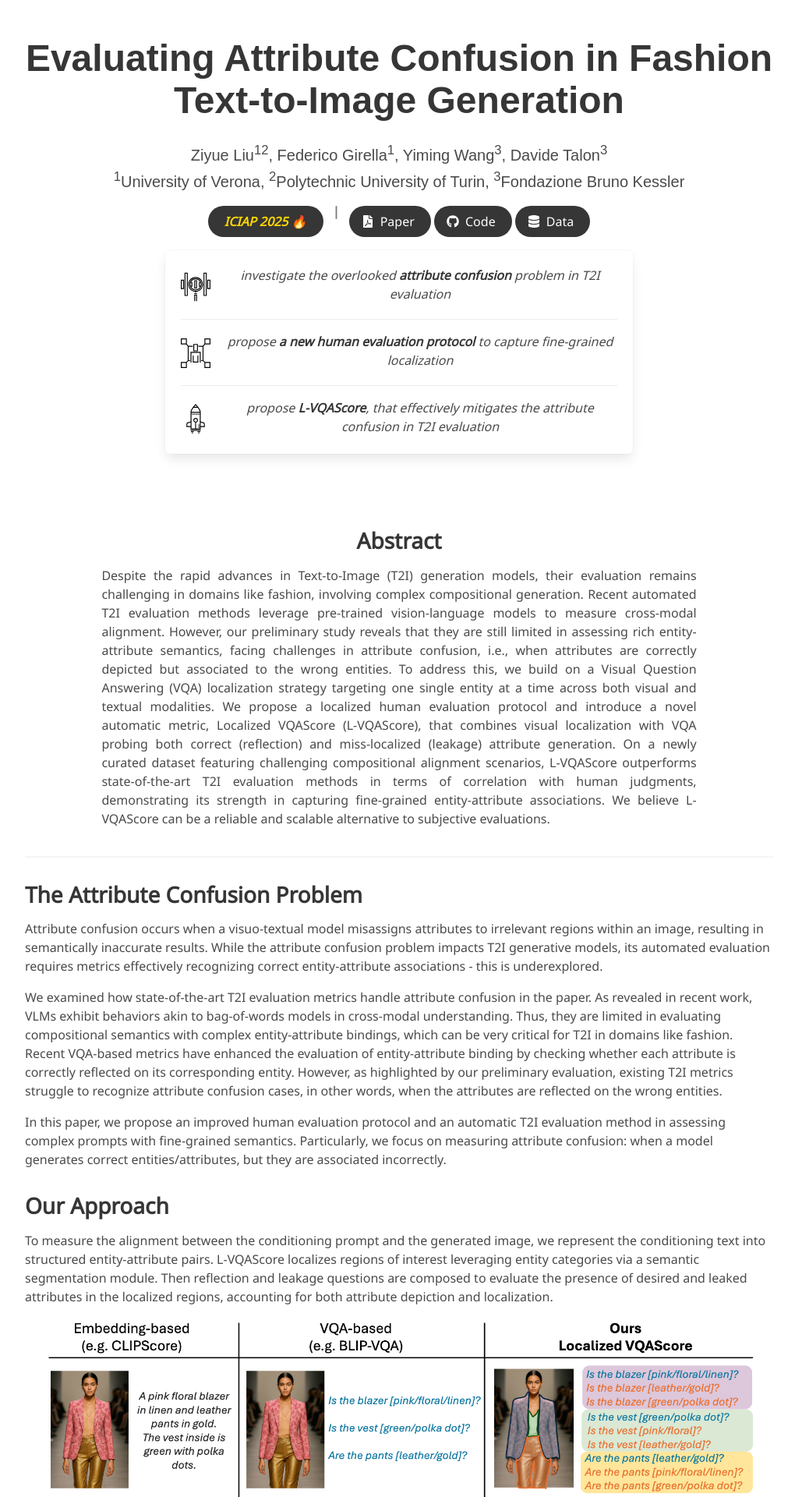
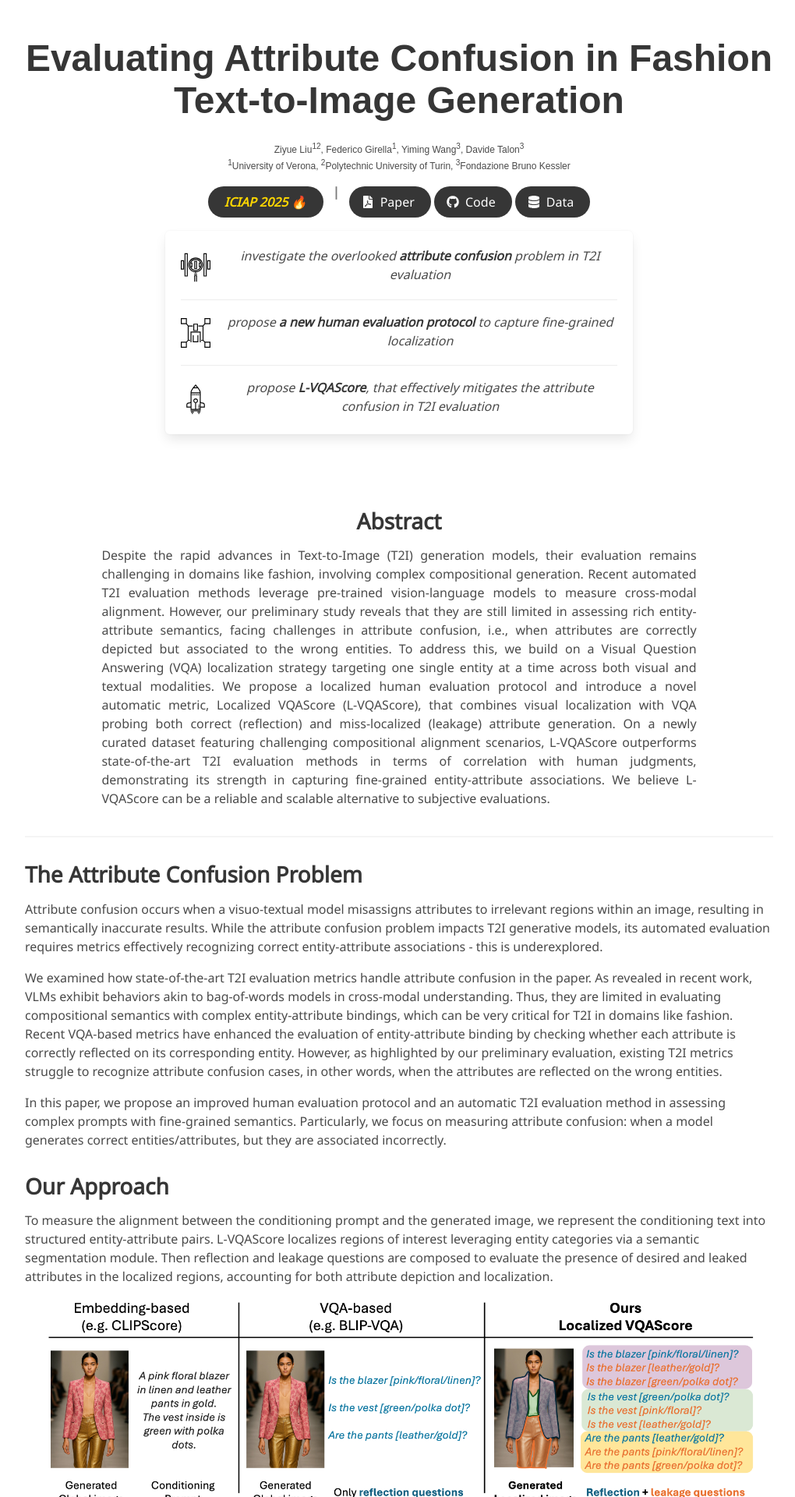
Before and after one commit to intelligolabs/L-VQAScore, a Jekyll site: the page built from index.md, in a window 1280 px wide. Shown: the top 1920 px of the page at 78% size, without its empty margins (128-1148 px from the left). Built offline with Jekyll 4.4.1, drawn with Linux system fonts in a browser that asks for light colours; some web fonts are replaced.

Commit message:
Update project_page.html

```diff
--- a/_layouts/project_page.html
+++ b/_layouts/project_page.html
@@ -48,7 +48,7 @@
         <div class="column has-text-centered">
           <h1 class="title is-1 publication-title">{{ page.title }}</h1>
           {% if page.authors %}
-          <div class="is-size-5 publication-authors">
+          <div class="is-size-7 publication-authors">
             <span class="author-block">
               {{ page.authors }}
             </span>
@@ -56,7 +56,7 @@
           {% endif %}
 
           {% if page.affiliations %}
-          <div class="is-size-5 publication-authors">
+          <div class="is-size-7 publication-authors">
             <span class="author-block">
               {{ page.affiliations }}
             </span>
```
